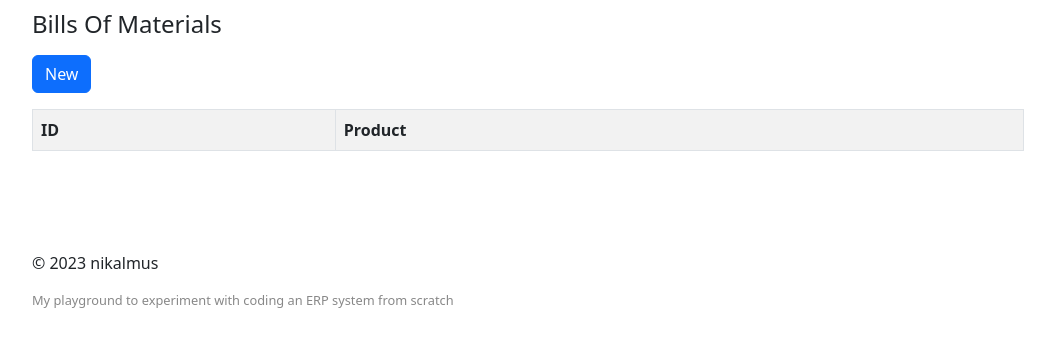
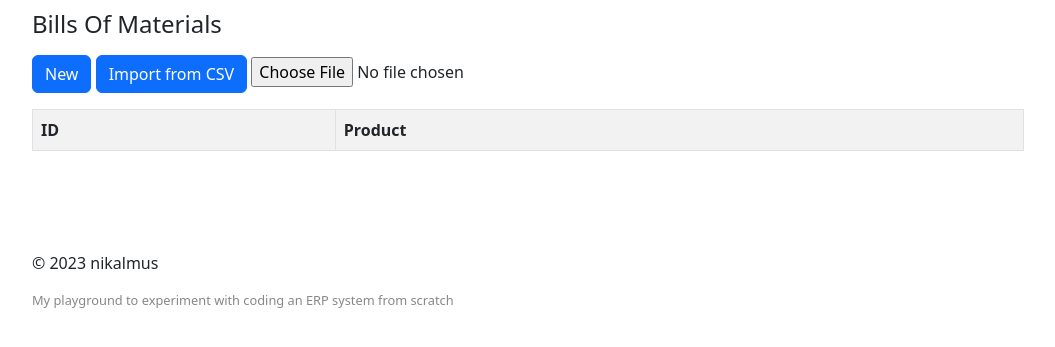
Before and after one commit to nikalmus/erp, a Flask app: page /manufacturing/boms in a window 1280 px wide. Shown: the part 120-467 px from the top of the page, without its empty margins (112-1167 px from the left). Run offline with Flask 3, Linux system fonts and the light colour scheme; data that the repository does not hold is empty; some libraries are stand-ins or nearby versions.

Commit message:
import bom and bom_lines from csv

```diff
--- a/app/manufacturing/bom/routes.py
+++ b/app/manufacturing/bom/routes.py
@@ -1,3 +1,4 @@
+import csv
 from flask import Blueprint, flash, render_template, redirect, request, url_for
 from app.db import connect
 
@@ -33,7 +34,8 @@ def get_bom(id):
                    WHERE bom_line.bom_id = %s", (id,))
 
     bom_lines = cursor.fetchall()
-    components_cost = sum(bom_line[5] * bom_line[4] for bom_line in bom_lines)
+
+    components_cost = sum(bom_line[5] * bom_line[4] if bom_line[5] and bom_line[4] else 0 for bom_line in bom_lines)
 
     cursor.execute("SELECT id, name FROM product")
     products = cursor.fetchall()
@@ -152,3 +154,50 @@ def delete_bom_line(bom_id, bom_line_id):
         conn.close()
 
         return redirect(url_for('bom.get_bom', id=bom_id))
+
+@bp.route('/manufacturing/boms/import', methods=['GET', 'POST'])
+def import_csv():
+    if request.method == 'POST':
+        if 'csv_file' in request.files:
+            csv_file = request.files['csv_file']
+            if csv_file.filename.endswith('.csv'):
+                csv_reader = csv.reader(csv_file.stream.read().decode('utf-8-sig').splitlines())
+                next(csv_reader)  # Skip the header row
+
+                conn = connect()
+                cursor = conn.cursor()
+
+                bom_id = None  # Track the BoM ID
+                assembly_id = None  # Track the ID of the top product in this csv file, which is the assembly product of BoM
+
+                for row in csv_reader:
+                    name = row[0]
+                    quantity = row[1] if len(row) > 1 else None
+
+                    # Check if the product already exists in the database by name
+                    cursor.execute("SELECT id FROM product WHERE name = %s", (name,))
+                    result = cursor.fetchone()
+
+                    if result is None:
+                        # Product doesn't exist, create it
+                        cursor.execute("INSERT INTO product (name) VALUES (%s) RETURNING id", (name,))
+                        product_id = cursor.fetchone()[0]
+                    else:
+                        product_id = result[0]
+
+                    if bom_id is None:
+                        # First product, create the BoM
+                        cursor.execute("INSERT INTO bom (product_id) VALUES (%s) RETURNING id", (product_id,))
+                        bom_id = cursor.fetchone()[0]
+                        assembly_id = product_id
+                    elif product_id != assembly_id:
+                        # Create the BoM line (excluding the top product)
+                        cursor.execute("INSERT INTO bom_line (bom_id, component_id, quantity) \
+                                        VALUES (%s, %s, %s)", (bom_id, product_id, quantity))
+
+                conn.commit()
+
+                cursor.close()
+                conn.close()
+
+                return redirect(url_for('bom.get_bom', id=bom_id))
--- a/app/manufacturing/bom/templates/bom_list.html
+++ b/app/manufacturing/bom/templates/bom_list.html
@@ -3,6 +3,10 @@
 <h4>Bills Of Materials</h4>
 <div class="mt-3 mb-3">
     <a href="{{ url_for('bom.create_bom') }}" class="btn btn-primary">New</a>
+    <form action="{{ url_for('bom.import_csv') }}" method="POST" enctype="multipart/form-data" style="display: inline;">
+        <button type="submit" class="btn btn-primary">Import from CSV</button>
+        <input type="file" name="csv_file" accept=".csv">
+    </form>
 </div>
 <table class="table table-striped table-bordered">
     <tr>
```
Also changed, not shown: dummy-data/crackervac-bom.csv (added, +13 -0 lines).
